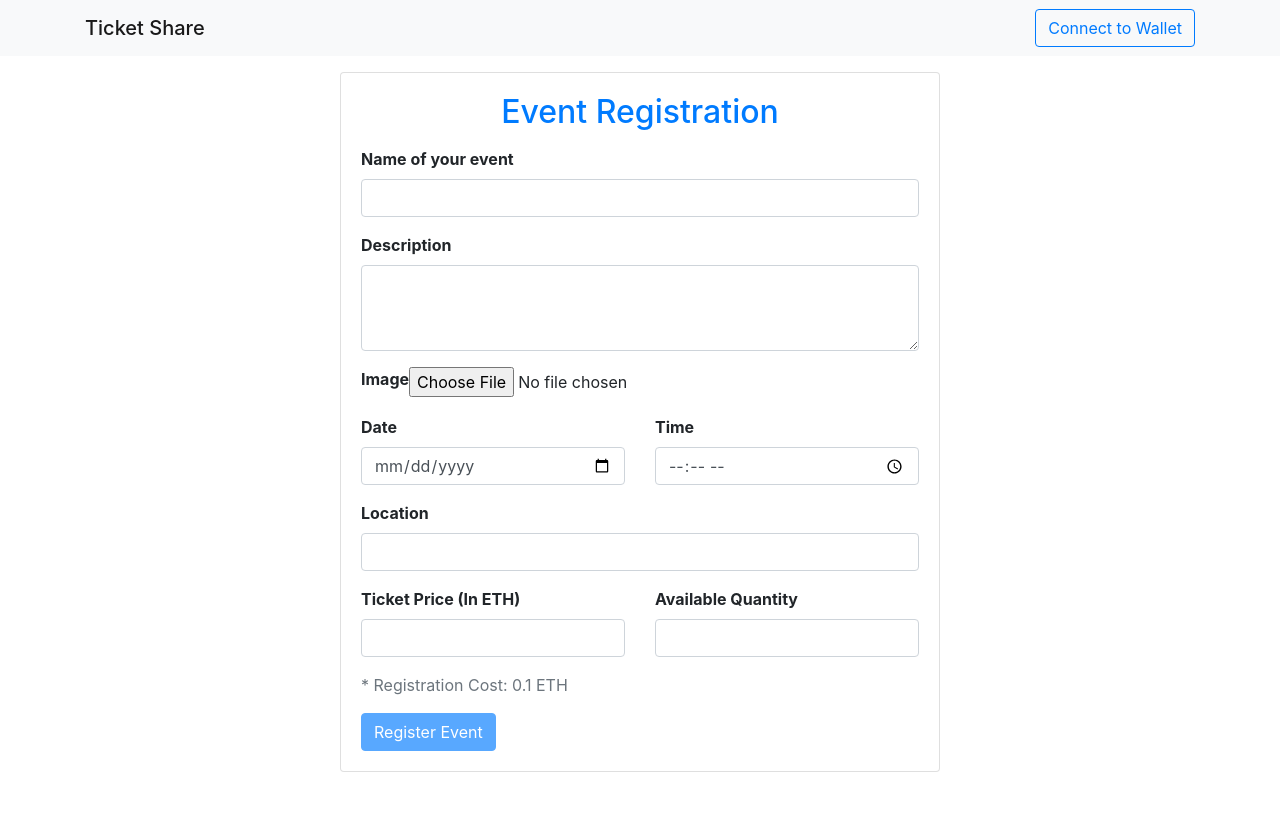
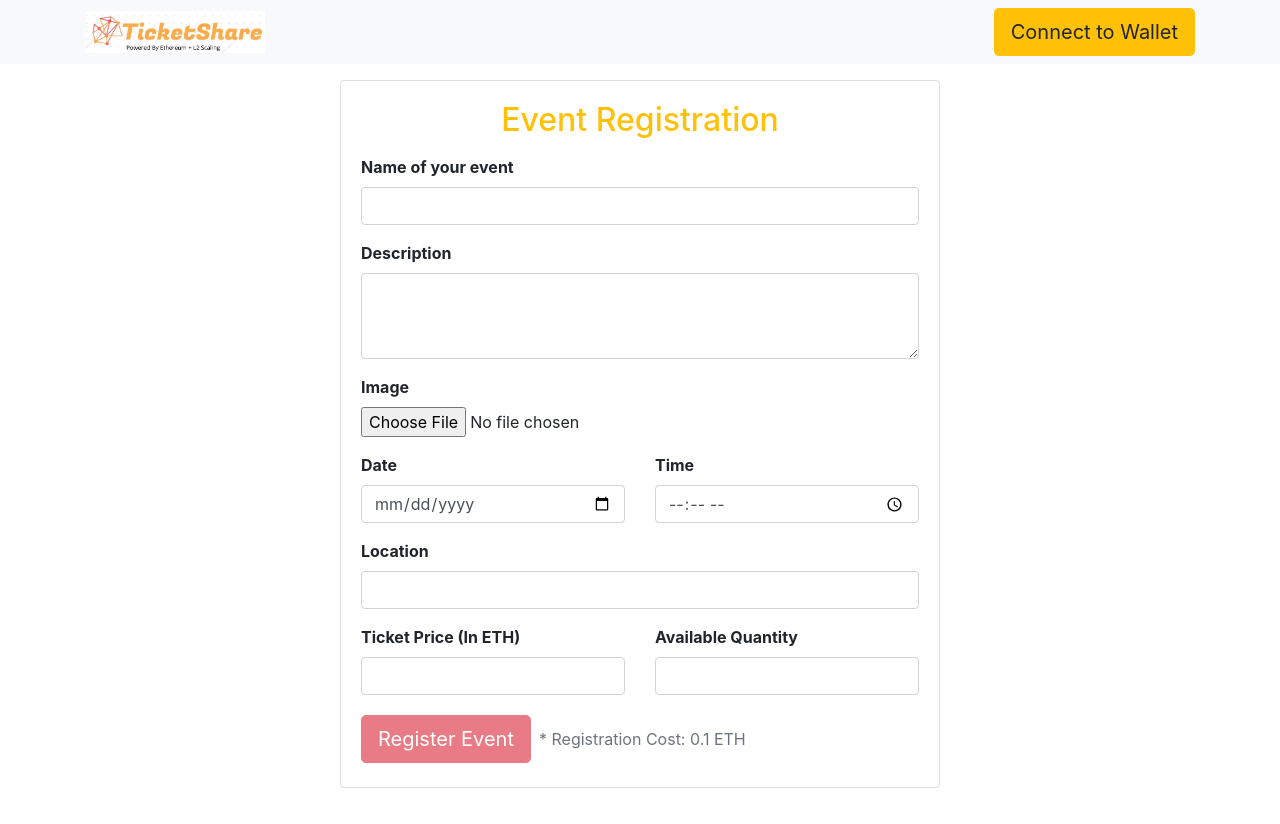
Before and after one commit to RLNYC/EthGlobal_TicketShare, a React (Create React App) app: page /eventregistration in a window 1280 px wide. Shown: the top 824 px of the page. Built offline with nearby package versions, Linux system fonts and the light colour scheme; no server answers; what web3 would draw is missing.

Commit message:
add a logo and change the color of buttons

```diff
--- a/src/components/Navbar.js
+++ b/src/components/Navbar.js
@@ -5,13 +5,15 @@ function Navbar({ account, tokens }) {
     return (
         <nav className="navbar navbar-light bg-light">
             <div className="container">
-                <Link className="navbar-brand mb-0 h1" to="/">Ticket Share</Link>
+                <Link className="navbar-brand mb-0 h1 p-0" to="/">
+                    <img style={{ width: '180px' }} src="./ticketshare.jpg" alt="Ticket Share" />
+                </Link>
                 <div className="d-flex align-items-center">
                     {account && <p className="badge mt-3 mr-3">
                     {window.web3.utils?.fromWei(tokens.toString(), 'Ether')} TST
                     </p>}
                     <button
-                        className="btn btn-outline-primary my-2 my-sm-0"
+                        className="btn btn-warning btn-lg my-2 my-sm-0"
                         data-toggle="modal"
                         data-target="#walletModal"
                     >
--- a/src/pages/EventDetail.js
+++ b/src/pages/EventDetail.js
@@ -98,7 +98,7 @@ function EventDetail({ ticketEventBlockchain, getBalance, account }) {
                         <div className="card-body">
                             <div className="d-flex justify-content-between">
                                 <h2>{ticketEvent?.name}</h2>
-                                <button className="btn btn-primary mb-4" onClick={purchaseTicket}>
+                                <button className="btn btn-danger mb-4" onClick={purchaseTicket}>
                                     Purchase Ticket
                                 </button>
                             </div>
--- a/src/pages/EventRegistration.js
+++ b/src/pages/EventRegistration.js
@@ -80,7 +80,7 @@ function EventRegistration({ ticketEventBlockchain, setTicketEventCount, account
         <div className="container">
             <div className="card mt-3" style={{ maxWidth: '600px', margin: 'auto'}}>
                 <div className="card-body">
-                    <h2 className="card-title text-center text-primary">Event Registration</h2>
+                    <h2 className="card-title text-center text-warning">Event Registration</h2>
 
                     <form className="mt-3" onSubmit={createEvent}>
                         <div className="form-group">
@@ -103,8 +103,9 @@ function EventRegistration({ ticketEventBlockchain, setTicketEventCount, account
                         </div>
 
 
-                        <div className="input-group mb-3">
+                        <div className="form-group mb-3">
                             <label className="font-weight-bold">Image</label>
+                            <br />
                             <input
                                 onChange={(e) => upload(e)}
                                 type="file"
@@ -167,9 +168,15 @@ function EventRegistration({ ticketEventBlockchain, setTicketEventCount, account
                             </div>
                         </div>
 
-                        <p className="text-muted">* Registration Cost: 0.1 ETH</p>
+                        <div className="d-flex align-items-center">
+                            <button className="btn btn-danger btn-lg" type="submit" disabled={!account}>
+                                Register Event
+                            </button>
+                            <p className="text-muted mt-3 ml-2">
+                                * Registration Cost: 0.1 ETH
+                            </p>
+                        </div>
 
-                        <button className="btn btn-primary" type="submit" disabled={!account}>Register Event</button>
                     </form>
                 </div>
             </div>
--- a/src/pages/Main.js
+++ b/src/pages/Main.js
@@ -24,7 +24,7 @@ function Main({ ticketEventBlockchain, ticketEventCount }) {
         <div className="container">
             <div className="d-flex justify-content-between align-items-center">
                 <h1>List of Events</h1>
-                <Link to="/eventregistration" className="btn btn-primary btn-lg my-3">
+                <Link to="/eventregistration" className="btn btn-danger btn-lg my-3">
                     Register Event
                 </Link>
             </div>
@@ -41,10 +41,10 @@ function Main({ ticketEventBlockchain, ticketEventCount }) {
                                 <p>{window.web3.utils.fromWei(ticketEvent.ticketPrice, 'ether')} ETH</p>
                             </div>
                             <div className="col-sm-6 d-flex flex-column align-items-end">
-                                <button className="btn btn-primary btn-lg mt-4 mb-2">
+                                <button className="btn btn-outline-warning btn-lg mt-4 mb-2">
                                     Promotion Reward Tally
                                 </button>
-                                <Link className="btn btn-secondary btn-lg" to={`/event/${ticketEvent.eventId}`}>
+                                <Link className="btn btn-outline-danger btn-lg" to={`/event/${ticketEvent.eventId}`}>
                                     Earn Promotion Reward
                                 </Link>
                             </div>
```
Also changed, not shown: public/ticketshare.jpg (added).
